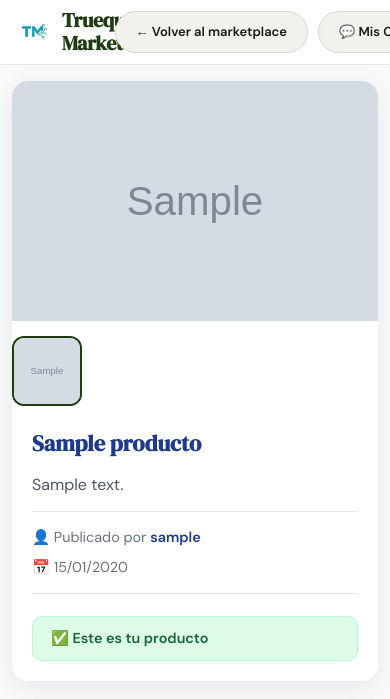
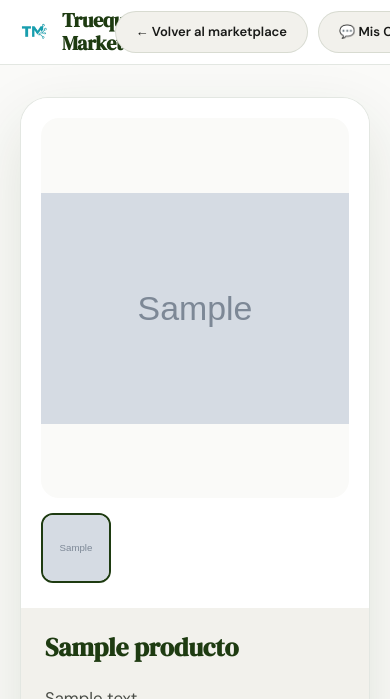
Before and after one commit to Brayan-Fon/Trueque_Market_app_1.0, a Django app: page /producto/1/ in a window 390 px wide; the page is wider, and only the part inside the window is pictured. Shown: the top 699 px of that part. Run offline with Django 5.2, Linux system fonts and the light colour scheme; a user stored in the database is signed in; tables that the repository leaves empty hold one stand-in row (values such as "Sample post"); grey boxes marked "Sample" are stand-in pictures.

Commit message:
Fix(producto): reparar carga de multiples imagenes y eliminar mapa problemático

```diff
--- a/app_trueques/static/app_trueques/css/producto_detalle.css
+++ b/app_trueques/static/app_trueques/css/producto_detalle.css
@@ -9,7 +9,7 @@
     align-items: center;
     padding: 32px 20px 60px;
     gap: 28px;
-    max-width: 900px;
+    max-width: 1000px; /* Un poco más ancho para el carrusel */
     margin: 0 auto;
 }
 
@@ -19,31 +19,42 @@
 .detalle-card {
     display: flex;
     flex-direction: row;
-    background-color: #ffffff;
-    border-radius: 16px;
-    box-shadow: 0 6px 24px rgba(30, 58, 138, 0.1);
+    background-color: var(--white);
+    border-radius: var(--radius-lg);
+    box-shadow: var(--shadow-lg);
     overflow: hidden;
     width: 100%;
-    min-height: 340px;
+    min-height: 400px;
+    border: 1px solid var(--border);
 }
 
-/* ---- Imagen ---- */
+/* ---- Imagen y Galería ---- */
+.detalle-galeria {
+    width: 50%;
+    padding: 20px;
+    flex-shrink: 0;
+    display: flex;
+    flex-direction: column;
+    background-color: var(--white);
+}
+
 .detalle-imagen {
-    width: 45%;
-    flex-shrink: 0;
-    background-color: #f0f4f8;
+    width: 100%;
+    height: 380px;
+    background-color: var(--cream);
     display: flex;
     align-items: center;
     justify-content: center;
     overflow: hidden;
+    border-radius: var(--radius-md);
 }
 
 .detalle-imagen img {
     width: 100%;
     height: 100%;
-    object-fit: cover;
+    object-fit: contain;
     display: block;
-    transition: transform 0.4s ease;
+    transition: transform var(--transition);
 }
 
 .detalle-imagen img:hover {
@@ -52,30 +63,45 @@
 
 .sin-imagen {
     font-size: 3rem;
-    color: #9ca3af;
+    color: var(--text-soft);
     text-align: center;
     padding: 40px;
+}
+
+/* Scrollbar para la galería de miniaturas */
+.galeria-miniaturas::-webkit-scrollbar {
+    height: 6px;
+}
+.galeria-miniaturas::-webkit-scrollbar-track {
+    background: var(--cream);
+    border-radius: 4px;
+}
+.galeria-miniaturas::-webkit-scrollbar-thumb {
+    background: var(--green-light);
+    border-radius: 4px;
 }
 
 /* ---- Info ---- */
 .detalle-info {
     flex: 1;
-    padding: 32px 28px;
+    padding: 32px 32px;
     display: flex;
     flex-direction: column;
     gap: 14px;
+    background: var(--cream-dark);
 }
 
 .detalle-info h2 {
-    font-size: 1.8rem;
-    color: #1E3A8A;
+    font-size: 2.2rem;
+    color: var(--green);
     font-weight: 700;
     line-height: 1.2;
+    margin-bottom: 8px;
 }
 
 .detalle-desc {
-    font-size: 1rem;
-    color: #4b5563;
+    font-size: 1.05rem;
+    color: var(--text-mid);
     line-height: 1.6;
     flex: 1;
 }
@@ -83,41 +109,41 @@
 .detalle-meta {
     display: flex;
     flex-direction: column;
-    gap: 6px;
-    padding: 14px 0;
-    border-top: 1px solid #e5e7eb;
-    border-bottom: 1px solid #e5e7eb;
+    gap: 8px;
+    padding: 16px 0;
+    border-top: 1px solid var(--border);
+    border-bottom: 1px solid var(--border);
 }
 
 .detalle-meta p {
-    font-size: 0.9rem;
-    color: #6b7280;
+    font-size: 0.95rem;
+    color: var(--text-soft);
 }
 
 .detalle-meta strong {
-    color: #1E3A8A;
+    color: var(--green);
 }
 
 /* ---- Botón de contacto ---- */
 .btn-chat {
     display: inline-block;
-    margin-top: 8px;
-    padding: 12px 24px;
-    background: linear-gradient(135deg, #2563eb, #1e40af);
-    color: white;
-    border-radius: 10px;
+    margin-top: 12px;
+    padding: 14px 28px;
+    background: linear-gradient(135deg, var(--green-light), var(--green-mid));
+    color: var(--white);
+    border-radius: var(--radius-sm);
     font-weight: 600;
-    font-size: 0.95rem;
+    font-size: 1rem;
     text-decoration: none;
     text-align: center;
-    transition: all 0.3s ease;
-    box-shadow: 0 4px 12px rgba(37, 99, 235, 0.3);
+    transition: all var(--transition);
+    box-shadow: var(--shadow-md);
 }
 
 .btn-chat:hover {
-    background: linear-gradient(135deg, #1d4ed8, #1e3a8a);
+    background: linear-gradient(135deg, var(--green-mid), var(--green));
     transform: translateY(-2px);
-    box-shadow: 0 6px 16px rgba(37, 99, 235, 0.4);
+    box-shadow: var(--shadow-lg);
 }
 
 /* ---- Etiqueta "es tu producto" ---- */
@@ -125,77 +151,33 @@
     display: inline-flex;
     align-items: center;
     gap: 6px;
-    margin-top: 8px;
-    padding: 10px 18px;
-    background-color: #dcfce7;
-    color: #166534;
-    border-radius: 10px;
+    margin-top: 12px;
+    padding: 12px 20px;
+    background-color: var(--green-pale);
+    color: var(--green);
+    border-radius: var(--radius-sm);
     font-weight: 600;
-    font-size: 0.9rem;
-    border: 1px solid #bbf7d0;
-}
-
-/* =============================================
-   SECCIÓN DEL MAPA
-   ============================================= */
-.detalle-mapa {
-    width: 100%;
-    background-color: #ffffff;
-    border-radius: 16px;
-    box-shadow: 0 6px 24px rgba(30, 58, 138, 0.1);
-    padding: 24px;
-}
-
-.detalle-mapa h3 {
-    font-size: 1.2rem;
-    color: #1E3A8A;
-    font-weight: 700;
-    margin-bottom: 12px;
-}
-
-#zona {
     font-size: 0.95rem;
-    color: #374151;
-    margin-bottom: 6px;
-    font-weight: 500;
-}
-
-.sin-ubicacion {
-    color: #9ca3af;
-    font-size: 0.9rem;
-    padding: 20px 0;
-}
-
-#mapa {
-    height: 350px;
-    border-radius: 12px;
-    margin-top: 10px;
-    border: 2px solid #e5e7eb;
-    overflow: hidden;
+    border: 1px solid var(--border);
 }
 
 /* =============================================
    RESPONSIVE — pantallas pequeñas
    ============================================= */
-@media (max-width: 680px) {
+@media (max-width: 768px) {
     .detalle-card {
         flex-direction: column;
     }
 
-    .detalle-imagen {
+    .detalle-galeria {
         width: 100%;
-        height: 240px;
     }
 
     .detalle-info {
-        padding: 20px;
+        padding: 24px;
     }
 
     .detalle-info h2 {
-        font-size: 1.4rem;
-    }
-
-    .detalle-container {
-        padding: 16px 12px 40px;
+        font-size: 1.6rem;
     }
 }
--- a/app_trueques/templates/app_trueques/producto_detalle.html
+++ b/app_trueques/templates/app_trueques/producto_detalle.html
@@ -87,85 +87,9 @@
             </div>
         </div>
 
-        <!-- MAPA DE ZONA -->
-        <div class="detalle-mapa">
-            <h3>📍 Zona del producto</h3>
-
-            {% if producto.latitud and producto.longitud %}
-
-                <!-- Barrio/zona obtenida desde Nominatim API -->
-                <p id="zona" style="margin: 10px 0; color: #555; font-size: 14px;">
-                    🔍 Obteniendo zona...
-                </p>
-                <p style="font-size: 12px; color: #999; margin-bottom: 8px;">
-                    🔒 Se muestra una zona aproximada para proteger la privacidad del vendedor.
-                </p>
-
-                <div id="mapa" style="height: 350px; border-radius: 14px; margin-top: 8px;"></div>
-
-            {% else %}
-                <p class="sin-ubicacion">⚠️ Este producto no tiene zona registrada.</p>
-            {% endif %}
-        </div>
-
     </main>
 
-    <script src="https://unpkg.com/leaflet@1.9.4/dist/leaflet.js"></script>
-
-    {% if producto.latitud and producto.longitud %}
-    <script>
-        const lat = parseFloat("{{ producto.latitud }}".replace(',', '.'));
-        const lng = parseFloat("{{ producto.longitud }}".replace(',', '.'));
-
-        // Zoom más alejado para no revelar la ubicación exacta
-        const mapa = L.map('mapa').setView([lat, lng], 13);
-
-        L.tileLayer('https://{s}.tile.openstreetmap.org/{z}/{x}/{y}.png', {
-            attribution: '© <a href="https://www.openstreetmap.org/copyright">OpenStreetMap</a> contributors'
-        }).addTo(mapa);
-
-        // Círculo de zona en vez de marcador exacto
-        L.circle([lat, lng], {
-            radius: 1000,           // 1 km de radio
-            color: '#3b6d11',
-            fillColor: '#a8d878',
-            fillOpacity: 0.25,
-            weight: 2
-        }).addTo(mapa)
-          .bindPopup('<b>{{ producto.nombre }}</b><br>📍 Zona aproximada')
-          .openPopup();
-
-        // Nominatim API — mostrar solo barrio/localidad, no dirección exacta
-        fetch(`https://nominatim.openstreetmap.org/reverse?lat=${lat}&lon=${lng}&format=json&accept-language=es&zoom=13`)
-        .then(r => r.json())
-        .then(data => {
-            const zonaEl = document.getElementById('zona');
-            if (data && data.address) {
-                const addr = data.address;
-
-                // Mostrar solo barrio y ciudad, nunca la calle exacta
-                let zona = '';
-                if (addr.suburb)        zona += addr.suburb;
-                else if (addr.quarter)  zona += addr.quarter;
-                else if (addr.neighbourhood) zona += addr.neighbourhood;
-
-                if (addr.city || addr.town || addr.village) {
-                    zona += (zona ? ', ' : '') + (addr.city || addr.town || addr.village);
-                }
-                if (addr.state) zona += ', ' + addr.state;
-
-                zonaEl.innerHTML = zona
-                    ? `📍 Zona: <strong>${zona}</strong>`
-                    : `📍 Zona: <strong>${data.display_name.split(',').slice(-3).join(',').trim()}</strong>`;
-            } else {
-                zonaEl.innerHTML = '📍 Zona no disponible';
-            }
-        })
-        .catch(() => {
-            document.getElementById('zona').innerHTML = '📍 No se pudo obtener la zona';
-        });
-    </script>
-    {% endif %}
+    <!-- La zona del mapa fue eliminada según la solicitud del usuario para darle más espacio a las imágenes -->
 
 </body>
 </html>
--- a/app_trueques/views.py
+++ b/app_trueques/views.py
@@ -135,12 +135,15 @@ def agregar_producto_view(request):
         from .models import ProductoImagen
 
         imagenes_archivos = request.FILES.getlist('imagenes')
-        imagen_principal = None
+        urls_subidas = []
 
-        # Si se subieron imágenes, la primera será la portada
+        # Subir todas las imágenes a Cloudinary una sola vez
         if imagenes_archivos:
-            resultado_principal = cloudinary.uploader.upload(imagenes_archivos[0])
-            imagen_principal = resultado_principal['secure_url']
+            for arch in imagenes_archivos:
+                resultado = cloudinary.uploader.upload(arch)
+                urls_subidas.append(resultado['secure_url'])
+
+        imagen_principal = urls_subidas[0] if urls_subidas else None
 
         producto = Producto.objects.create(
             nombre=nombre,
@@ -152,14 +155,12 @@ def agregar_producto_view(request):
             longitud=longitud,
         )
 
-        # Guardar todas las imágenes (incluyendo la principal) en la galería
-        if imagenes_archivos:
-            for arch in imagenes_archivos:
-                resultado = cloudinary.uploader.upload(arch)
-                ProductoImagen.objects.create(
-                    producto=producto,
-                    imagen_url=resultado['secure_url']
-                )
+        # Guardar las URLs en el modelo ProductoImagen
+        for url in urls_subidas:
+            ProductoImagen.objects.create(
+                producto=producto,
+                imagen_url=url
+            )
 
         messages.success(request, '✅ Producto agregado correctamente')
         return redirect('marketplace')
```
